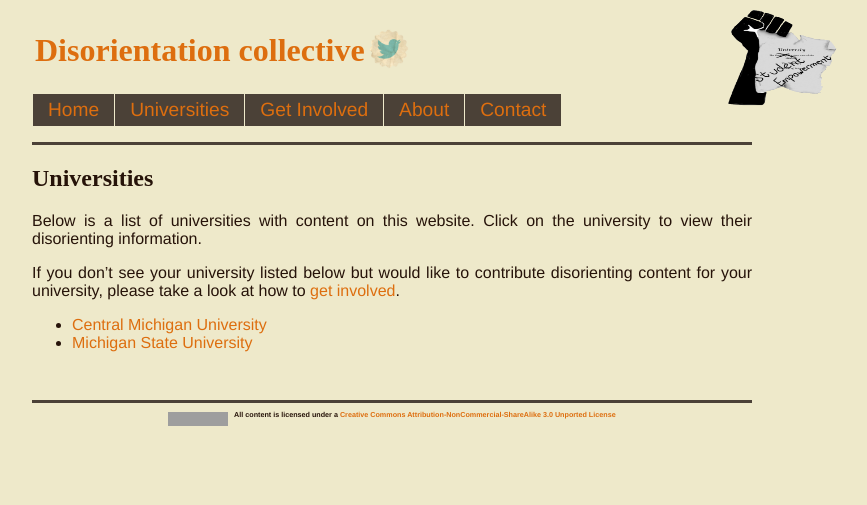
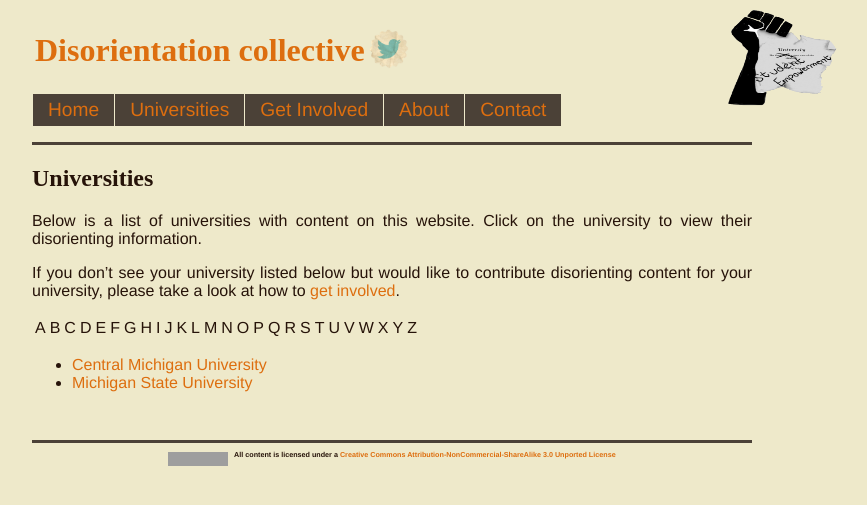
Before and after one commit to dis-orientation/dis-orientation.github.io, a Jekyll site: the page built from universities.md, in a window 1280 px wide. Shown: the top 505 px of the page, without its empty margins (248-1115 px from the left). Built offline with Jekyll 4.4.1, drawn with Linux system fonts in a browser that asks for light colours; Markdown is read by kramdown in place of the engine named in the settings; grey boxes are pictures that could not be loaded.

Commit message:
begin the alphabetization process

```diff
--- a/universities.md
+++ b/universities.md
@@ -9,5 +9,7 @@ Below is a list of universities with content on this website. Click on the unive
 
 If you don't see your university listed below but would like to contribute disorienting content for your university, please take a look at how to [get involved](http://dis-orientation.info/involved).
 
+A | B | C | D | E | F | G | H | I | J | K | L | M | N | O | P | Q | R | S | T | U | V | W | X | Y | Z
+
 - [Central Michigan University](http://cmu.dis-orientation.info)
 - [Michigan State University](http://msu.dis-orientation.info)
```
